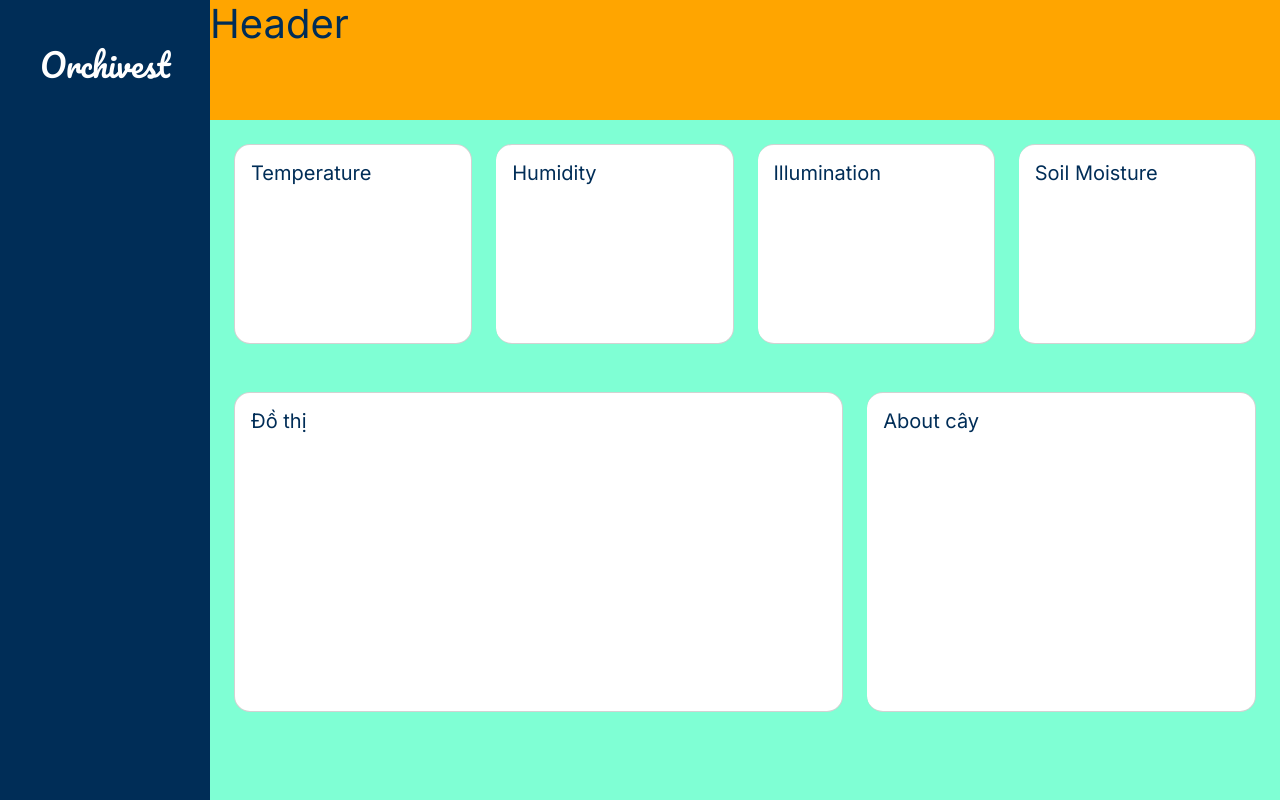
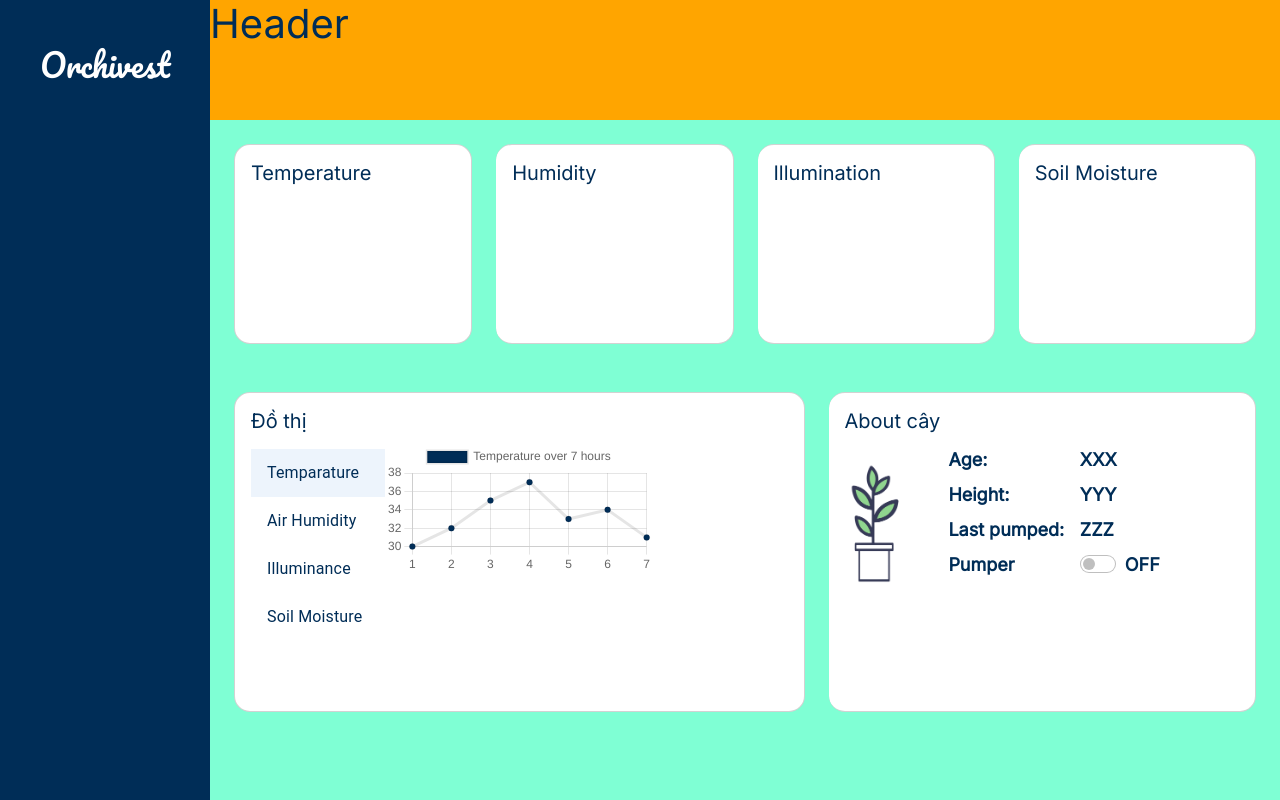
Before and after one commit to hatran14/orchivest-app, a React (Create React App) app: page / in a window 1280 px wide. Built offline with nearby package versions, Linux system fonts and the light colour scheme.

Commit message:
raw code for row2. Done graph with fake data, and ugly tree :>

```diff
--- a/package.json
+++ b/package.json
@@ -3,14 +3,19 @@
   "version": "0.1.0",
   "private": true,
   "dependencies": {
+    "@emotion/react": "^11.10.6",
+    "@emotion/styled": "^11.10.6",
     "@fontsource/pacifico": "^4.5.9",
+    "@mui/material": "^5.11.12",
     "@testing-library/jest-dom": "^5.16.5",
     "@testing-library/react": "^13.4.0",
     "@testing-library/user-event": "^13.5.0",
     "axios": "^1.3.4",
+    "chart.js": "^4.2.1",
     "fetch-to-curl": "^0.6.0",
     "react": "^18.2.0",
     "react-bootstrap": "^2.7.2",
+    "react-chartjs-2": "^5.2.0",
     "react-dom": "^18.2.0",
     "react-scripts": "5.0.1",
     "sass": "^1.58.3",
--- a/src/pages/Dashboard/row2/index.js
+++ b/src/pages/Dashboard/row2/index.js
@@ -1,19 +1,159 @@
 import Style from './style.module.scss'
 import { CardGroup, Card } from 'react-bootstrap'
-
+import Tree from './plant.png'
+import Form from 'react-bootstrap/Form'
+import { useState } from 'react'
+import {
+    Chart as ChartJS,
+    CategoryScale,
+    LinearScale,
+    PointElement,
+    LineElement,
+    Title,
+    Tooltip,
+    Legend,
+  } from 'chart.js';
+import { Line } from 'react-chartjs-2'
+import List from '@mui/material/List';
+import ListItemButton from '@mui/material/ListItemButton';
+import ListItemText from '@mui/material/ListItemText';
+ChartJS.register(
+    CategoryScale,
+    LinearScale,
+    PointElement,
+    LineElement,
+    Title,
+    Tooltip,
+    Legend
+  );
 function InfoGroup() {
     //{`container top-3 ${isActive ? "shadow": ""}`}
     //d-flex p-4 gap-4
+    const [checked, setChecked] = useState();
+    const [selectedIndex, setSelectedIndex] = useState('1');
+
+    const handleListItemClick = (event,index)=>{
+        setSelectedIndex(index)
+    };
+
+    const xlabels =['1','2','3','4','5','6','7'];
+    const ldata = [
+        {
+            key: '1',
+            labels: xlabels,
+            datasets:[
+                {
+                    label: 'Temperature over 7 hours',
+                    data: [30,32,35,37,33,34,31],
+                    backgroundColor:'rgba(0, 45, 87, 1)',
+                }
+            ],
+        },
+        {
+            key: '2',
+            labels: xlabels,
+            datasets:[
+                {
+                    label: 'Air Humidity over 7 hours',
+                    data: [30,32,35,37,33,34,31],
+                    backgroundColor:'rgba(0, 45, 87, 1)',
+                }
+            ],
+        },
+        {
+            key: '3',
+            labels: xlabels,
+            datasets:[
+                {
+                    label: 'Illuminance over 7 hours',
+                    data: [30,32,35,37,33,34,31],
+                    backgroundColor:'rgba(0, 45, 87, 1)',
+                }
+            ],
+        },
+        {
+            key: '4',
+            labels: xlabels,
+            datasets:[
+                {
+                    label: 'Soil Moisture over 7 hours',
+                    data: [30,32,35,37,33,34,31],
+                    backgroundColor:'rgba(0, 45, 87, 1)',
+                }
+            ],
+        }
+    ];
+    const tempData = ldata.find(data=>data.key === selectedIndex);
     return (
         <CardGroup className={`d-flex p-4 gap-4 ${Style['card-group']}`}>
             <Card className={Style.card1}>
                 <Card.Body>
                     <Card.Title>Đồ thị</Card.Title>
+                    <div className = {Style.card1_inner}>
+                        <div className = 'col-3'>
+                        <List component="nav" aria-label="feature list">
+                                <ListItemButton
+                                selected={selectedIndex === '1'}
+                                onClick={(event) => handleListItemClick(event, '1')}
+                                >
+                                    <ListItemText primary ="Temparature" />
+                                </ListItemButton>
+                                <ListItemButton
+                                selected={selectedIndex === '2'}
+                                onClick={(event) => handleListItemClick(event, '2')}
+                                >
+                                <ListItemText primary="Air Humidity" />
+                                </ListItemButton>
+                                <ListItemButton
+                                selected={selectedIndex === '3'}
+                                onClick={(event) => handleListItemClick(event, '3')}
+                                >
+                                <ListItemText primary="Illuminance" />
+                                </ListItemButton>
+                                <ListItemButton
+                                selected={selectedIndex === '4'}
+                                onClick={(event) => handleListItemClick(event, '4')}
+                                >
+                                <ListItemText primary="Soil Moisture" />
+                                </ListItemButton>
+                            </List>
+                        </div>
+                        <div className = {Style.graph}>
+                            <Line data = {tempData}/>
+                        </div>
+                    </div>
                 </Card.Body>
             </Card>
             <Card className={Style.card2}>
                 <Card.Body>
                     <Card.Title>About cây</Card.Title>
+                    <div className = {Style.card2_inner}>
+                        <div className = "col-3">
+                            <img src = {Tree} alt = "Orchid" id = {Style.tree}></img>
+                        </div>
+                        <div className = "col-4">
+                            <div className = {Style.row}>Age:</div>
+                            <div className = {Style.row}>Height:</div>
+                            <div className = {Style.row}>Last pumped: </div>
+                            <div className = {Style.row}>Pumper</div>
+                        </div>
+                        <div className = "col-4">
+                            <div className = {Style.row}>XXX</div>
+                            <div className = {Style.row}>YYY</div>
+                            <div className = {Style.row}>ZZZ</div>
+                            <div className = {Style.row}>
+                            <Form>
+                                <Form.Check
+                                    type="switch"
+                                    id="custom-switch"
+                                    onChange={()=>{setChecked(!checked)}}
+                                    label = {checked?"ON" : "OFF"}
+                                >
+                                </Form.Check>
+                            </Form>
+                            </div>
+                        </div>
+                    </div>
                 </Card.Body>
             </Card>
         </CardGroup>
--- a/src/pages/Dashboard/row2/style.module.scss
+++ b/src/pages/Dashboard/row2/style.module.scss
@@ -12,3 +12,30 @@
 .card1 {
     grid-column: 1 / span 2;
 }
+.card1_inner{
+    display: flex;
+}
+.graph{
+    width: 50%;
+}
+.card2_inner {
+    display: flex;
+    margin-bottom: 2%;
+}
+.row{
+    margin: 2%;
+    padding: 2%;
+    font-size: large;
+    font-weight: bold;
+}
+#tree{
+    width: 60%;
+    padding-left: 5%;
+    margin-bottom: 5%;
+}
+.unact{
+    background-color: red;
+}
+.act{
+    color: green;
+}
```
Also changed, not shown: src/pages/Dashboard/row2/plant.png (added), 1 other file (tests, documents, lock files or other folders).
